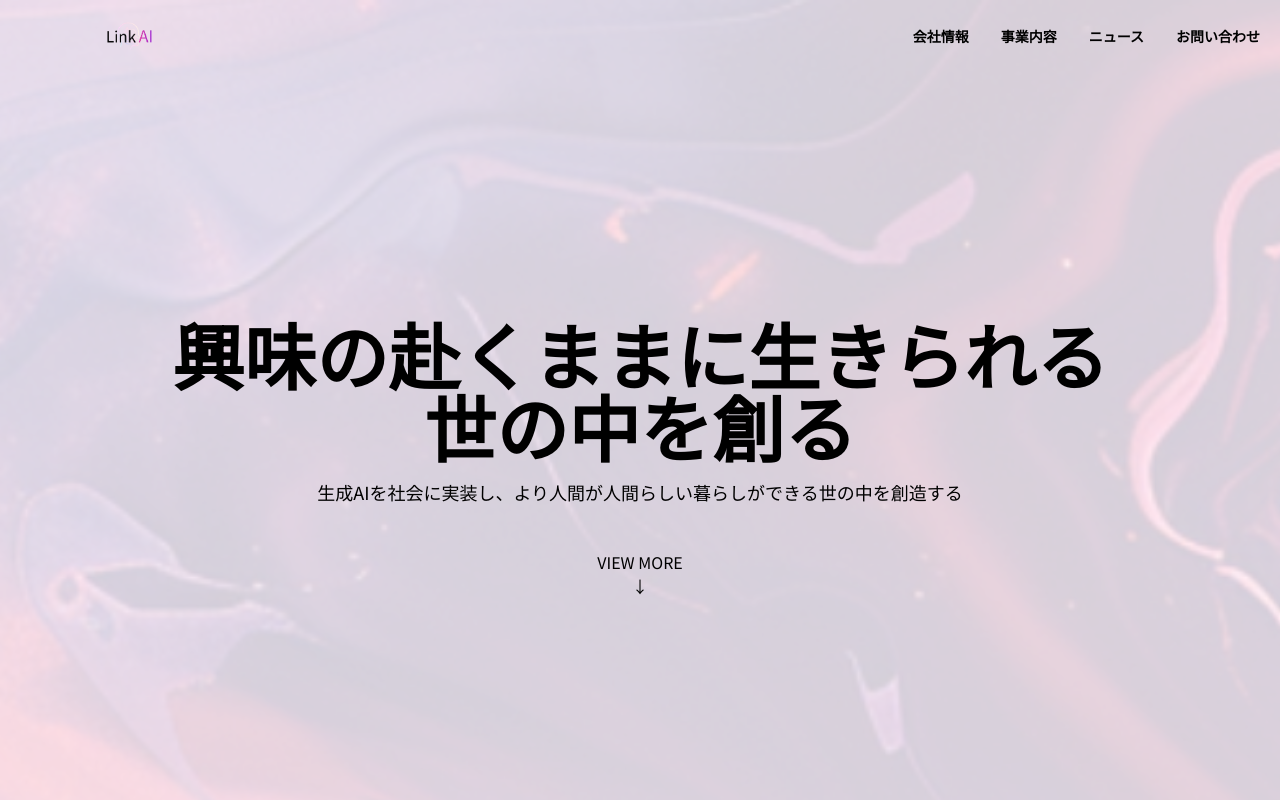
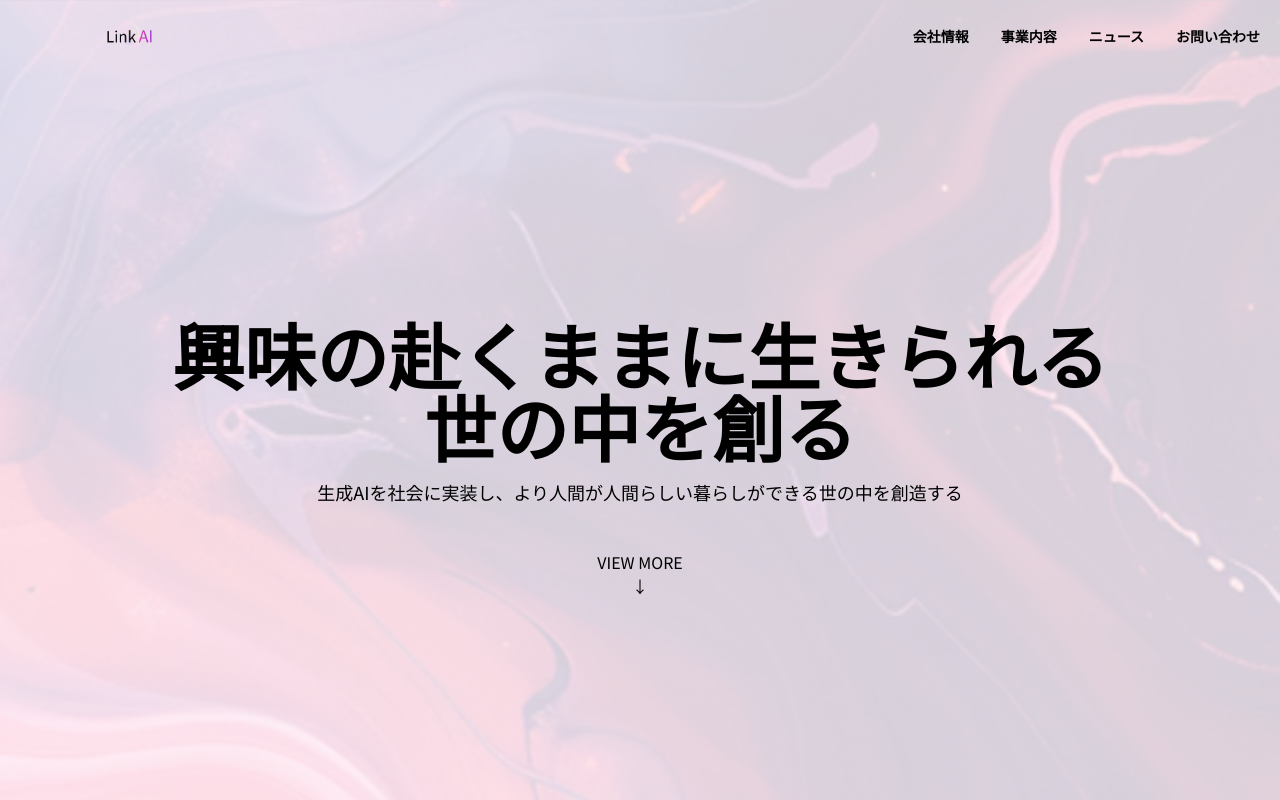
Before and after one commit to ryuhei-linkai/linkaiweb, a Next.js app: page / in a window 1280 px wide. Shown: the top 800 px of the page. Built offline with nearby package versions, Linux system fonts and the light colour scheme.

Commit message:
コミット

```diff
--- a/src/app/page.jsx
+++ b/src/app/page.jsx
@@ -70,10 +70,9 @@ function MainComponent() {
   return (
     <div className="relative">
       <div
-        className="w-full h-full bg-[url('/images/background.png')] bg-cover bg-center bg-fixed absolute top-0 left-0 md:bg-fixed"
+        className="w-full h-full bg-[url('/images/background.png')] bg-cover bg-center bg-fixed absolute top-0 left-0"
         style={{
-          filter: `grayscale(${getGrayscaleValue()}%)`,
-          backgroundAttachment: 'scroll'
+          filter: `grayscale(${getGrayscaleValue()}%)`
         }}
       ></div>
       <div className="relative z-10">
```
